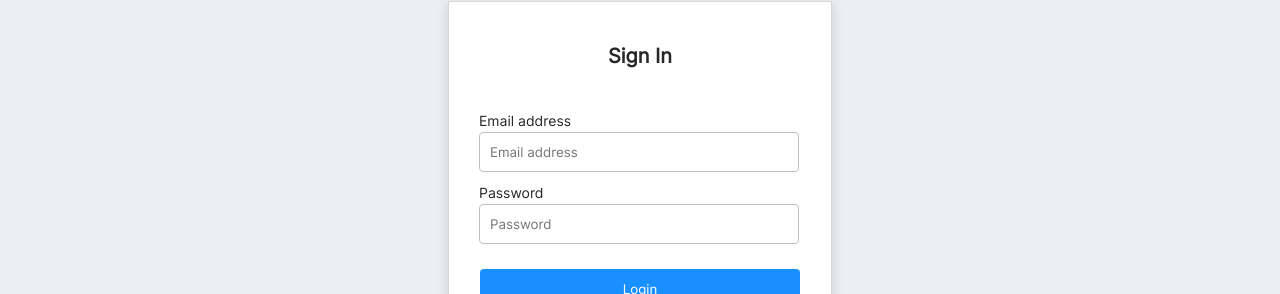
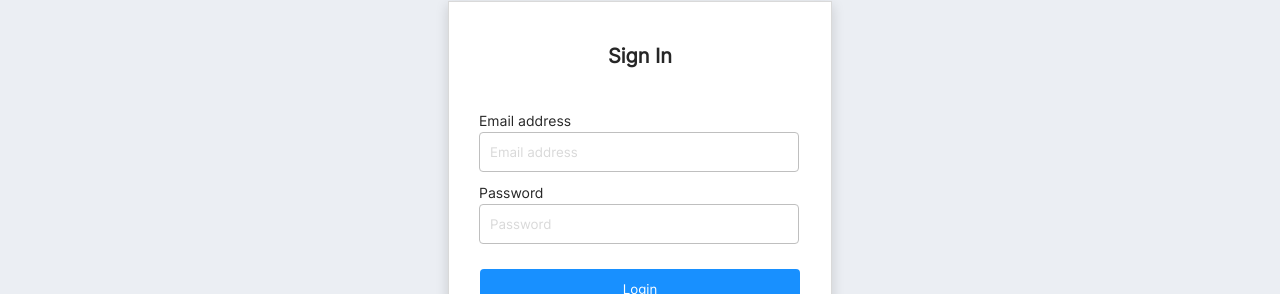
Before and after one commit to KISergeevich/blog-platform, a React (Create React App) app: page /sign-in in a window 1280 px wide. Shown: the part 149-443 px from the top of the page. Built offline with nearby package versions, Linux system fonts and the light colour scheme.

Commit message:
fix placeholder

```diff
--- a/src/components/create-article/create-article.module.scss
+++ b/src/components/create-article/create-article.module.scss
@@ -171,6 +171,3 @@ input[type="text"]::placeholder {
 textarea::placeholder {
     color: #d0d0d0;
 }
-  textarea::placeholder {
-    color: #d0d0d0;
-}
--- a/src/components/sign-in/sign-in.module.scss
+++ b/src/components/sign-in/sign-in.module.scss
@@ -38,7 +38,7 @@
         padding: 10px;
         border: 1px solid #BFBFBF;
         border-radius: 4px;
-        color:#D9D9D9;
+
     }
     &__button {
         width: 320px;
@@ -98,10 +98,10 @@
     outline: none;
 }
 
-input[type="text"]::placeholder {
+input::placeholder {
     color: #D9D9D9;
   }
 
-  input[type="text"]:not(:placeholder-shown) {
-    color: black;
+  input:not(:placeholder-shown) {
+    color: #1890FF;
 }
--- a/src/components/sign-up/sign-up.module.scss
+++ b/src/components/sign-up/sign-up.module.scss
@@ -43,7 +43,6 @@
         padding: 10px;
         border: 1px solid #BFBFBF;
         border-radius: 4px;
-        color:#D9D9D9;
     }
     &__checkboxBlock {
         border-top: 1px solid #D9D9D9;
@@ -114,10 +113,10 @@
     outline: none;
 }
 
-input[type="text"]::placeholder {
+input::placeholder {
     color: #D9D9D9;
   }
 
-  input[type="text"]:not(:placeholder-shown) {
-    color: black;
+  input:not(:placeholder-shown) {
+    color: #1890FF;
 }
```
